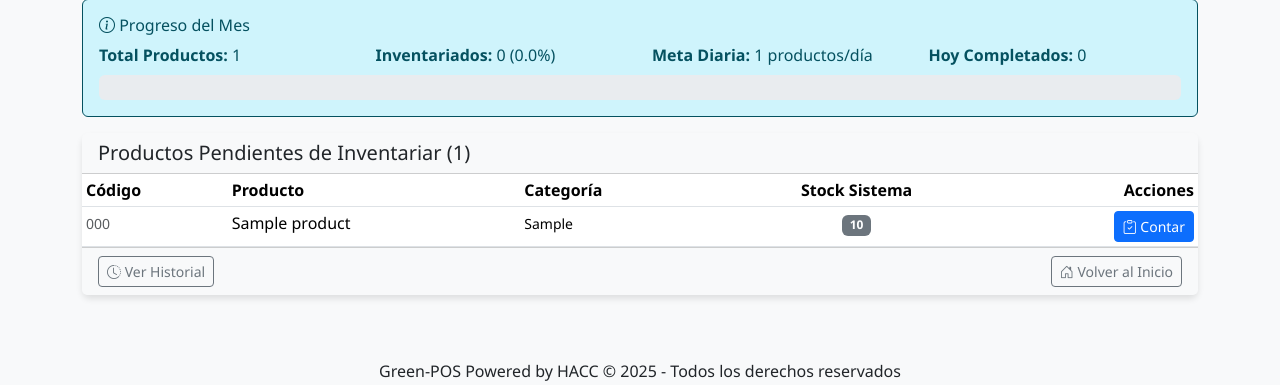
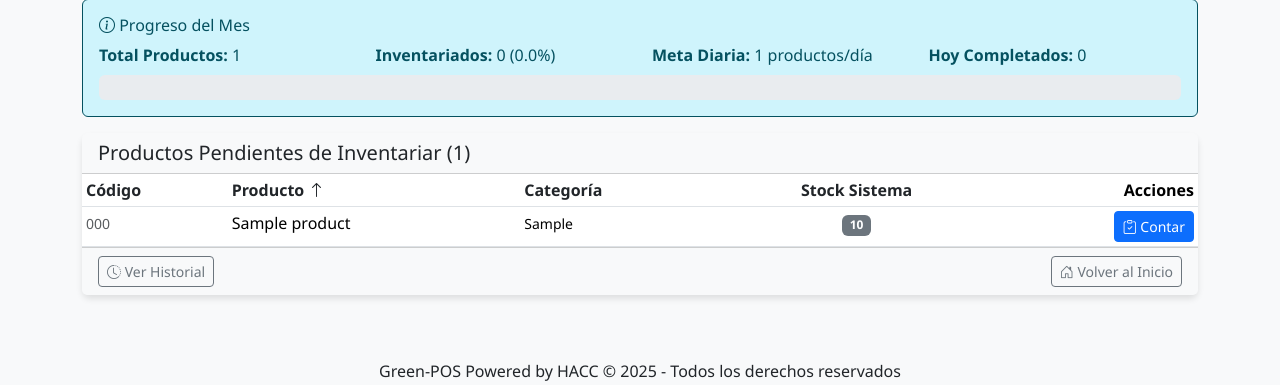
Before and after one commit to handresc1127/Green-POS, a Flask app: page /inventory/pending in a window 1280 px wide. Shown: the part 271-656 px from the top of the page. Run offline with Flask 3, Linux system fonts and the light colour scheme; a user stored in the database is signed in; tables that the repository leaves empty hold one stand-in row (values such as "Sample post"); some libraries are stand-ins or nearby versions.

Commit message:
feat(inventory): add dynamic sorting functionality to pending products view

```diff
--- a/routes/inventory.py
+++ b/routes/inventory.py
@@ -26,8 +26,28 @@ def pending():
     today = datetime.now(CO_TZ).date()
     first_day_of_month = today.replace(day=1)
 
-    # Obtener todos los productos (excepto servicios)
-    all_products = Product.query.filter(Product.category != 'Servicios').all()
+    # Obtener parámetros de ordenamiento
+    sort_by = request.args.get('sort_by', 'name')
+    sort_order = request.args.get('sort_order', 'asc')
+
+    # Validar columnas permitidas para ordenamiento
+    sort_columns = ['code', 'name', 'category', 'stock']
+    if sort_by not in sort_columns:
+        sort_by = 'name'
+
+    if sort_order not in ['asc', 'desc']:
+        sort_order = 'asc'
+
+    # Obtener todos los productos (excepto servicios) con ordenamiento
+    query = Product.query.filter(Product.category != 'Servicios')
+
+    # Aplicar ordenamiento dinámico
+    if sort_order == 'asc':
+        query = query.order_by(getattr(Product, sort_by).asc())
+    else:
+        query = query.order_by(getattr(Product, sort_by).desc())
+
+    all_products = query.all()
 
     # Obtener IDs de productos ya inventariados en el mes
     inventoried_product_ids = db.session.query(ProductStockLog.product_id).filter(
@@ -36,7 +56,7 @@ def pending():
     ).distinct().all()
     inventoried_ids = [pid[0] for pid in inventoried_product_ids]
 
-    # Filtrar productos pendientes
+    # Filtrar productos pendientes (mantiene el orden de all_products)
     pending_products = [p for p in all_products if p.id not in inventoried_ids]
 
     # Calcular meta diaria
@@ -56,7 +76,9 @@ def pending():
                          daily_target=daily_target,
                          inventoried_today=inventoried_today,
                          today=today,
-                         first_day_of_month=first_day_of_month)
+                         first_day_of_month=first_day_of_month,
+                         sort_by=sort_by,
+                         sort_order=sort_order)
 
 
 @inventory_bp.route('/count/<int:product_id>', methods=['GET', 'POST'])
--- a/templates/inventory/pending.html
+++ b/templates/inventory/pending.html
@@ -50,10 +50,38 @@
       <table class="table table-hover table-sm mb-0">
         <thead>
           <tr>
-            <th>Código</th>
-            <th>Producto</th>
-            <th>Categoría</th>
-            <th class="text-center">Stock Sistema</th>
+            <th>
+              <a href="{{ url_for('inventory.pending', sort_by='code', sort_order='desc' if sort_by == 'code' and sort_order == 'asc' else 'asc') }}" class="text-decoration-none text-dark">
+                Código
+                {% if sort_by == 'code' %}
+                  <i class="bi bi-arrow-{{ 'down' if sort_order == 'desc' else 'up' }}"></i>
+                {% endif %}
+              </a>
+            </th>
+            <th>
+              <a href="{{ url_for('inventory.pending', sort_by='name', sort_order='desc' if sort_by == 'name' and sort_order == 'asc' else 'asc') }}" class="text-decoration-none text-dark">
+                Producto
+                {% if sort_by == 'name' %}
+                  <i class="bi bi-arrow-{{ 'down' if sort_order == 'desc' else 'up' }}"></i>
+                {% endif %}
+              </a>
+            </th>
+            <th>
+              <a href="{{ url_for('inventory.pending', sort_by='category', sort_order='desc' if sort_by == 'category' and sort_order == 'asc' else 'asc') }}" class="text-decoration-none text-dark">
+                Categoría
+                {% if sort_by == 'category' %}
+                  <i class="bi bi-arrow-{{ 'down' if sort_order == 'desc' else 'up' }}"></i>
+                {% endif %}
+              </a>
+            </th>
+            <th class="text-center">
+              <a href="{{ url_for('inventory.pending', sort_by='stock', sort_order='desc' if sort_by == 'stock' and sort_order == 'asc' else 'asc') }}" class="text-decoration-none text-dark">
+                Stock Sistema
+                {% if sort_by == 'stock' %}
+                  <i class="bi bi-arrow-{{ 'down' if sort_order == 'desc' else 'up' }}"></i>
+                {% endif %}
+              </a>
+            </th>
             <th class="text-end">Acciones</th>
           </tr>
         </thead>
```
Also changed, not shown: PendingFeatures.md (+2 -0 lines).
